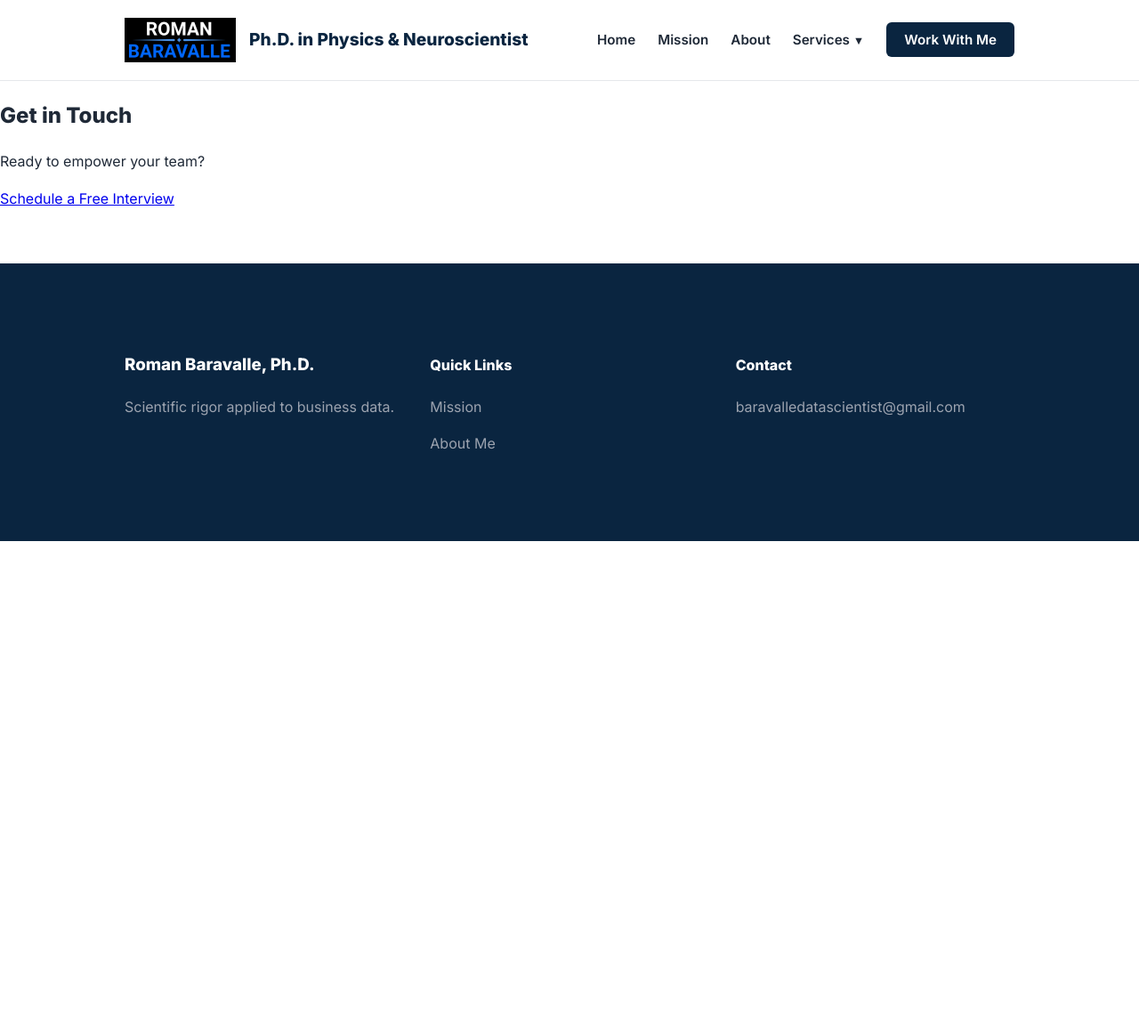
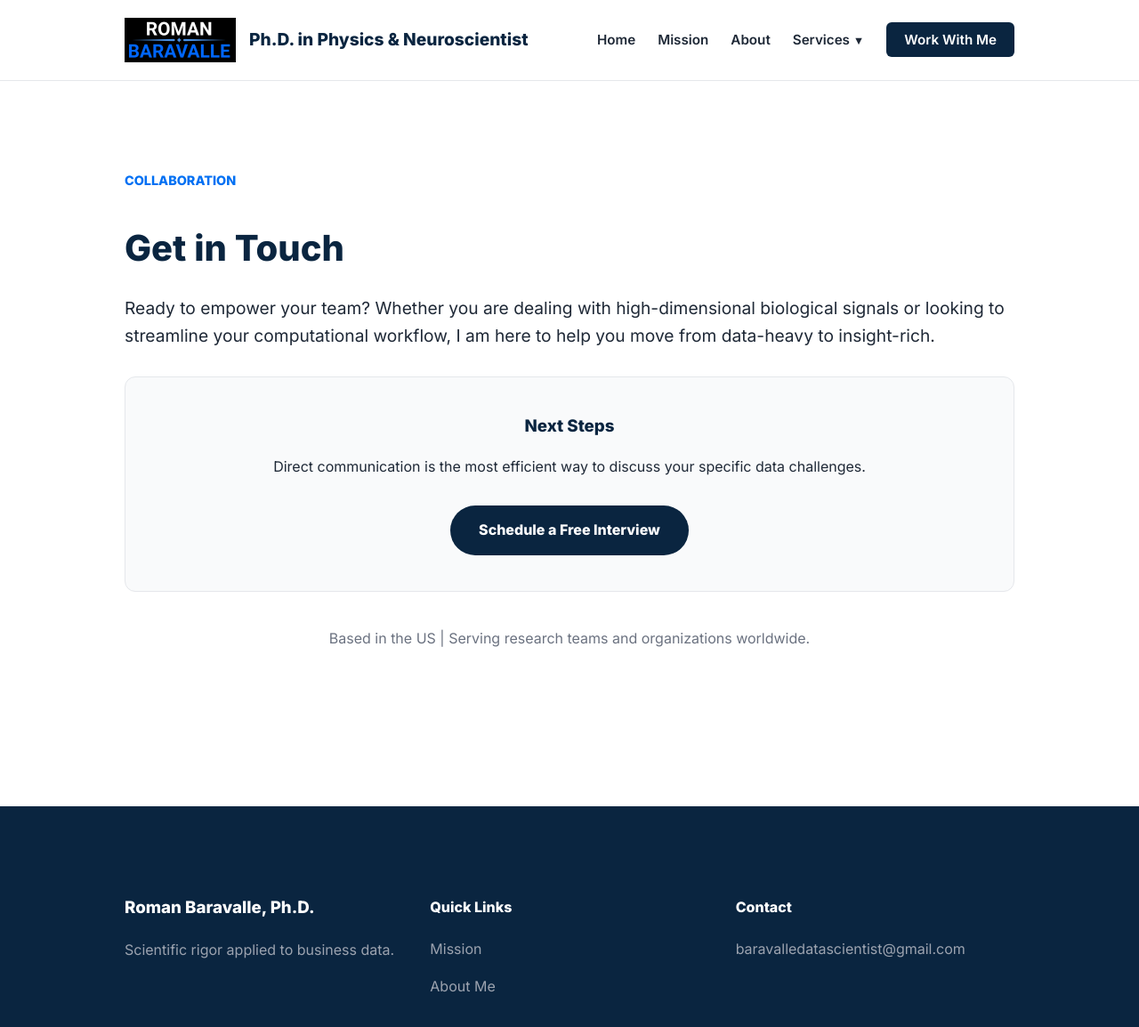
Before and after one commit to RomanDataScience/BaravalleDataSolver, a Jekyll site: the page built from contact.md, in a window 1280 px wide and 1217 px high. Shown: the top 1154 px of the window at 89% size. Built offline with Jekyll 4.4.1, drawn with Linux system fonts in a browser that asks for light colours.

Commit message:
Update contact.md

```diff
--- a/contact.md
+++ b/contact.md
@@ -4,8 +4,20 @@ title: Contact
 permalink: /contact/
 ---
 
-## Get in Touch
+<div class="section">
+  <div class="container">
+    <div style="text-transform: uppercase; color: var(--primary); font-weight: 700; font-size: 0.9rem; margin-bottom: 10px;">Collaboration</div>
+    <h2 style="font-size: 2.5rem; color: var(--secondary); margin-bottom: 20px;">Get in Touch</h2>
+    <p style="font-size: 1.2rem; line-height: 1.6; margin-bottom: 30px;">Ready to empower your team? Whether you are dealing with high-dimensional biological signals or looking to streamline your computational workflow, I am here to help you move from data-heavy to insight-rich.</p>
 
-Ready to empower your team?
+    <div style="background: var(--bg-offset); padding: 40px; border-radius: 12px; border: 1px solid #e5e7eb; text-align: center;">
+      <h3 style="margin-top: 0; color: var(--secondary);">Next Steps</h3>
+      <p style="margin-bottom: 30px;">Direct communication is the most efficient way to discuss your specific data challenges.</p>
+      <a href="mailto:baravalledatascientist@gmail.com" class="hero-btn" style="background: var(--secondary); color: white !important; padding: 15px 32px; border-radius: 50px; text-decoration: none; font-weight: 700; display: inline-block;">Schedule a Free Interview</a>
+    </div>
 
-[Schedule a Free Interview](mailto:baravalledatascientist@gmail.com){: .cta-button}
+    <div style="margin-top: 40px; text-align: center; color: var(--text-light);">
+      <p>Based in the US | Serving research teams and organizations worldwide.</p>
+    </div>
+  </div>
+</div>
```
